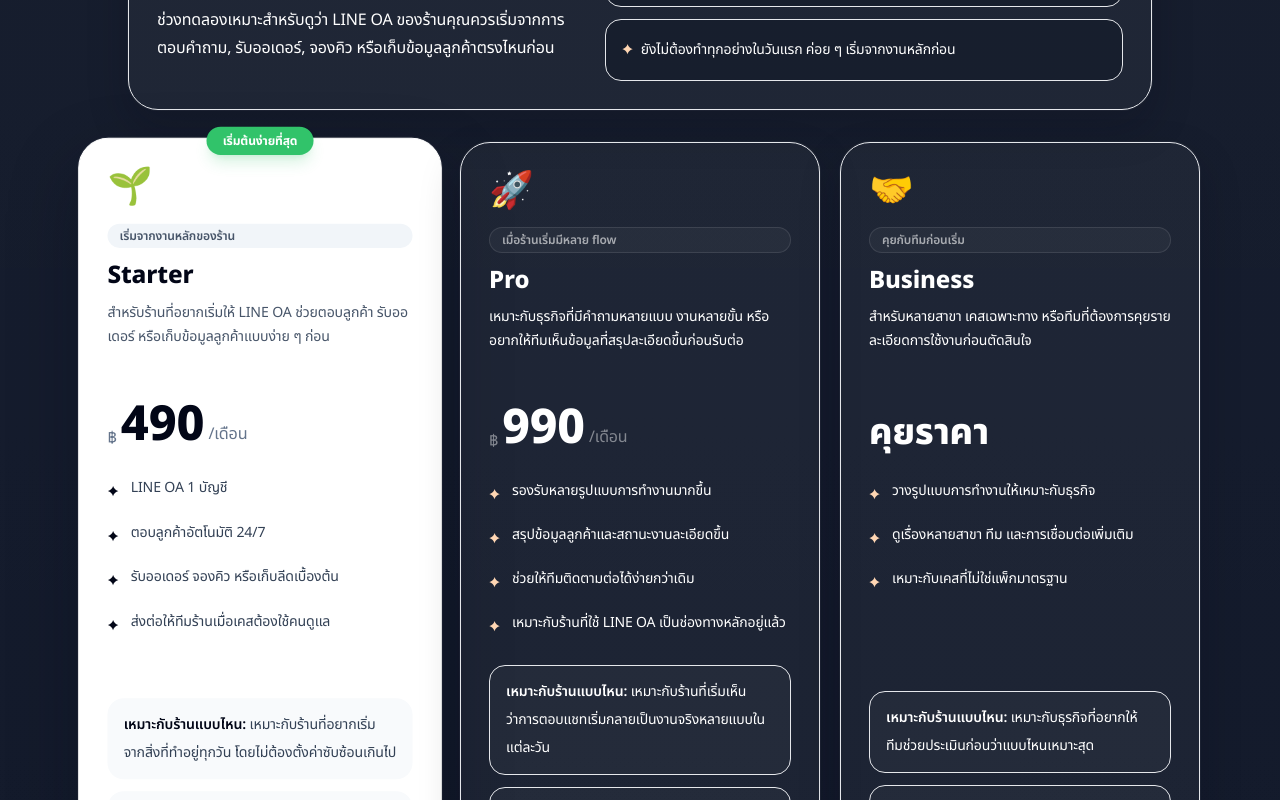
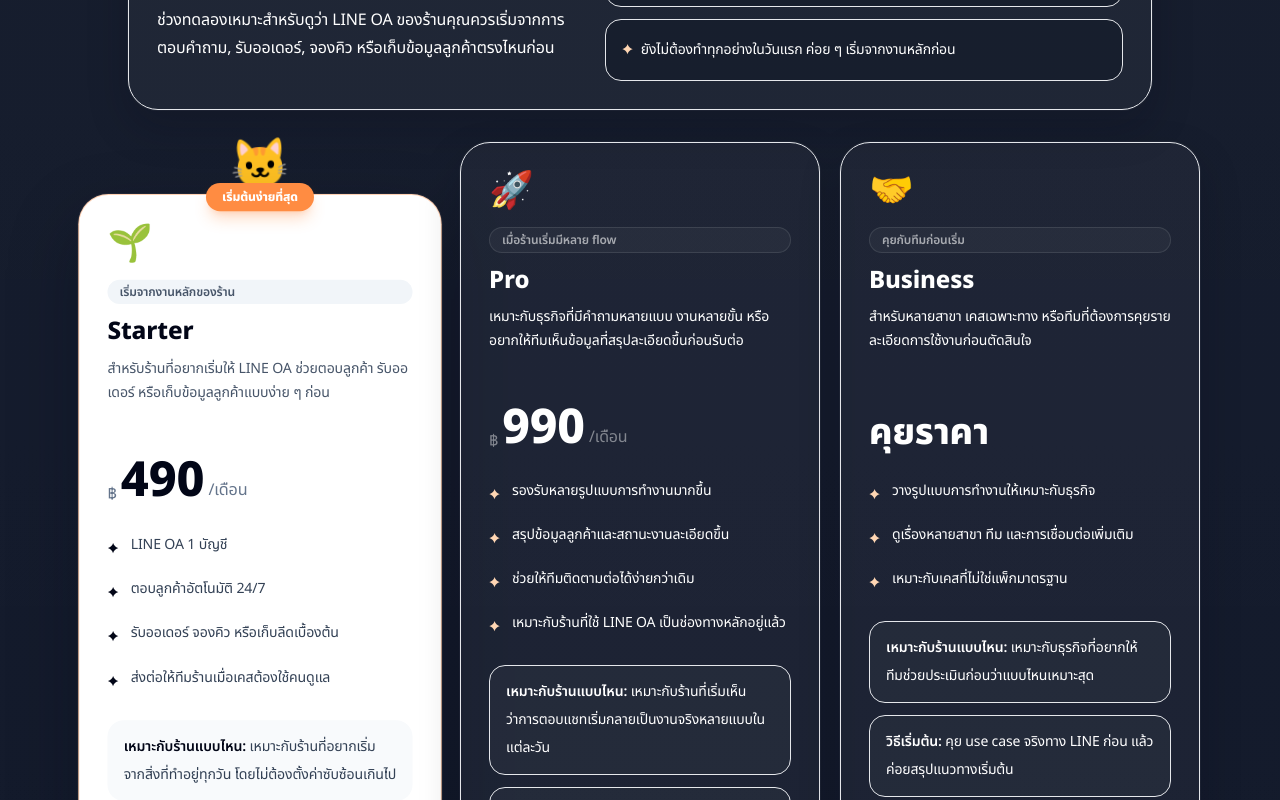
Before and after one commit to gotjisamyo/meowworks, a Next.js app in the folder meowchat/landing-next/: page / in a window 1280 px wide. Shown: the part 6680-7480 px from the top of the page. Built offline with nearby package versions, Linux system fonts and the light colour scheme; no server answers.

Commit message:
feat(pricing): add floating mascot + orange accent on recommended plan

```diff
--- a/meowchat/landing-next/src/components/sections/Pricing.tsx
+++ b/meowchat/landing-next/src/components/sections/Pricing.tsx
@@ -122,15 +122,20 @@
 
         <div className="grid grid-cols-1 md:grid-cols-3 gap-5 items-stretch">
           {PLANS.map((plan) => (
-            <div
-              key={plan.name}
-              className={`relative rounded-[30px] p-6 md:p-7 border flex flex-col ${plan.popular ? 'bg-white text-slate-950 border-white card-glow-strong scale-[1.01]' : 'border-white/8 bg-white/[0.04] card-glow'}`}
-            >
+            <div key={plan.name}>
               {plan.popular && (
-                <div className="absolute -top-3 left-1/2 -translate-x-1/2 bg-brand-green text-white text-xs font-bold px-4 py-1.5 rounded-full shadow-lg shadow-brand-green/20">
-                  เริ่มต้นง่ายที่สุด
+                <div className="flex justify-center mb-2">
+                  <div className="mascot-float text-5xl">🐱</div>
                 </div>
               )}
+              <div
+                className={`relative rounded-[30px] p-6 md:p-7 border flex flex-col ${plan.popular ? 'bg-white text-slate-950 border-brand-mascot/40 bg-brand-mascot/[0.06] card-glow-strong scale-[1.01]' : 'border-white/8 bg-white/[0.04] card-glow'}`}
+              >
+                {plan.popular && (
+                  <div className="absolute -top-3 left-1/2 -translate-x-1/2 rounded-full bg-brand-mascot text-white text-xs font-black px-4 py-1.5 shadow-lg shadow-brand-mascot/30">
+                    เริ่มต้นง่ายที่สุด
+                  </div>
+                )}
 
               <div className="text-4xl mb-4">{plan.icon}</div>
               <div className={`inline-flex items-center rounded-full px-3 py-1 text-xs font-semibold mb-3 ${plan.popular ? 'bg-slate-100 text-slate-600' : 'border border-white/10 bg-white/[0.04] text-white/60'}`}>
@@ -189,6 +194,7 @@
               >
                 {plan.cta}
               </a>
+              </div>
             </div>
           ))}
         </div>
```
